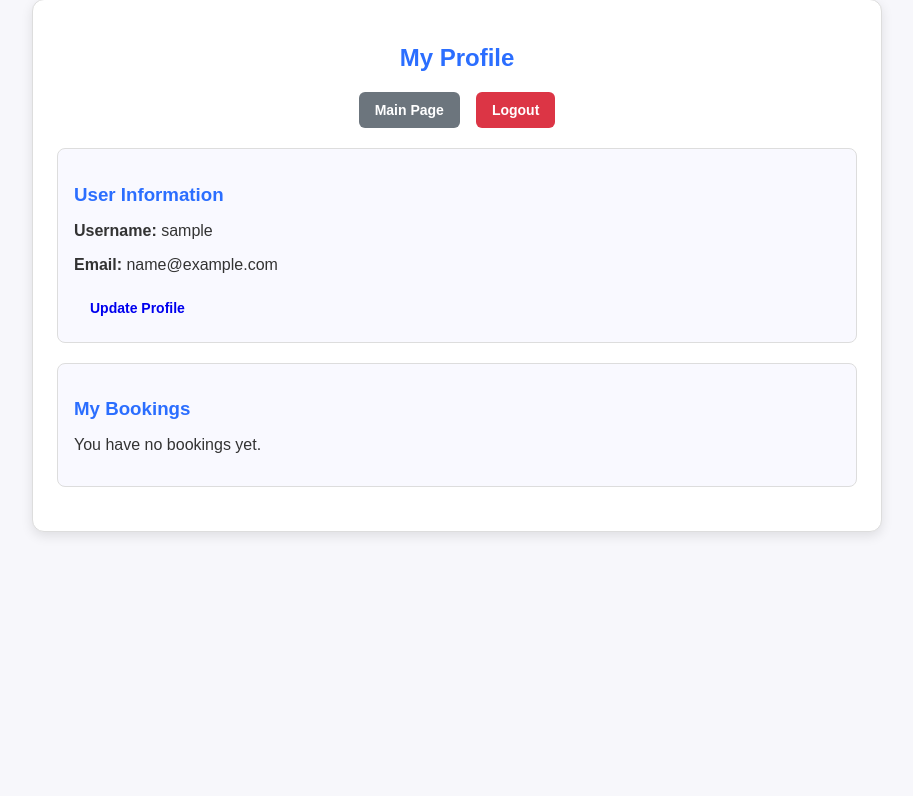
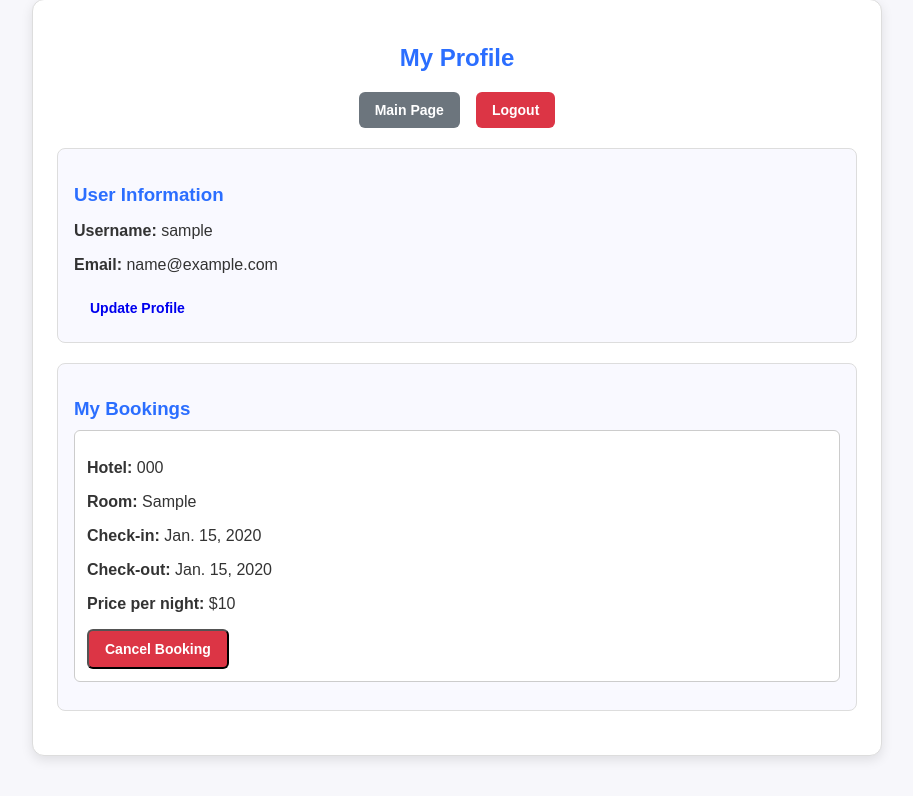
Before and after one commit to K-2-developer/Diploma, a Django app: page /accounts/profile/ in a window 1280 px wide. Shown: the part 41-837 px from the top of the page, without its empty margins (183-1096 px from the left). Before the commit the page ends 577 px from the top, so only its background shows below. Run offline with Django 5.2, Linux system fonts and the light colour scheme; a user stored in the database is signed in; tables that the repository leaves empty hold one stand-in row (values such as "Sample post").

Commit message:
fixed logic for booking

```diff
--- a/templates/profile.html
+++ b/templates/profile.html
@@ -35,6 +35,10 @@
                     <p><strong>Check-in:</strong> {{ booking.check_in }}</p>
                     <p><strong>Check-out:</strong> {{ booking.check_out }}</p>
                     <p><strong>Price per night:</strong> ${{ booking.room_id.room_price }}</p>
+                <form method="post" action="{% url 'cancel_booking' booking.pk %}">
+                    {% csrf_token %}
+                    <button type="submit" class="btn btn-danger">Cancel Booking</button>
+                </form>
                 </div>
             {% endfor %}
         {% else %}
--- a/users/views.py
+++ b/users/views.py
@@ -44,8 +44,8 @@ def register(request):
 @login_required
 def profile(request):
     user = request.user
-    booking = Booking.objects.filter(user_id=user, deleted = False)
-    return render(request, 'profile.html', {'user': user, 'booking': booking})
+    bookings = Booking.objects.filter(user_id=user, deleted = False)
+    return render(request, 'profile.html', {'user': user, 'bookings': bookings})
 
 @login_required
 def user_logout(request):
```
